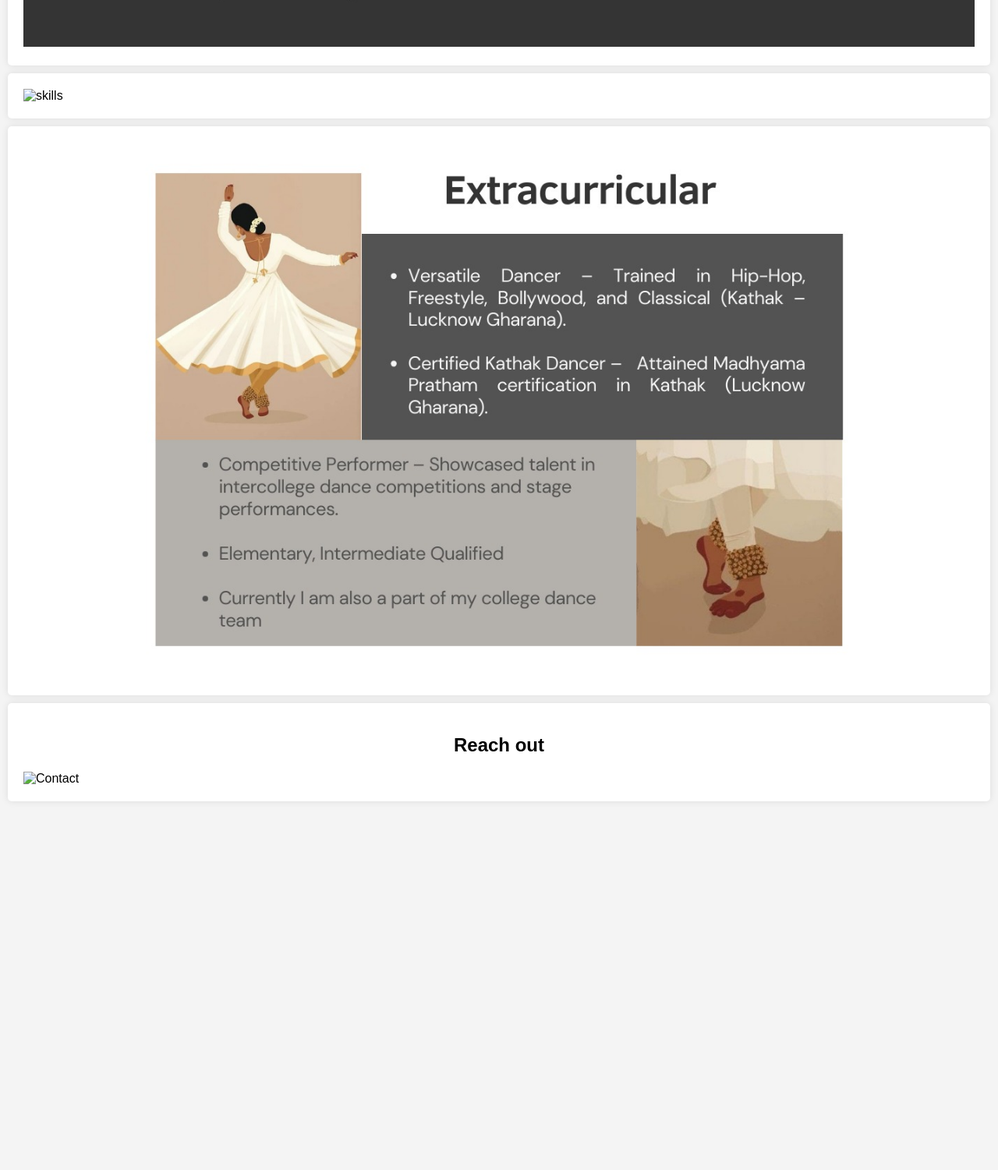
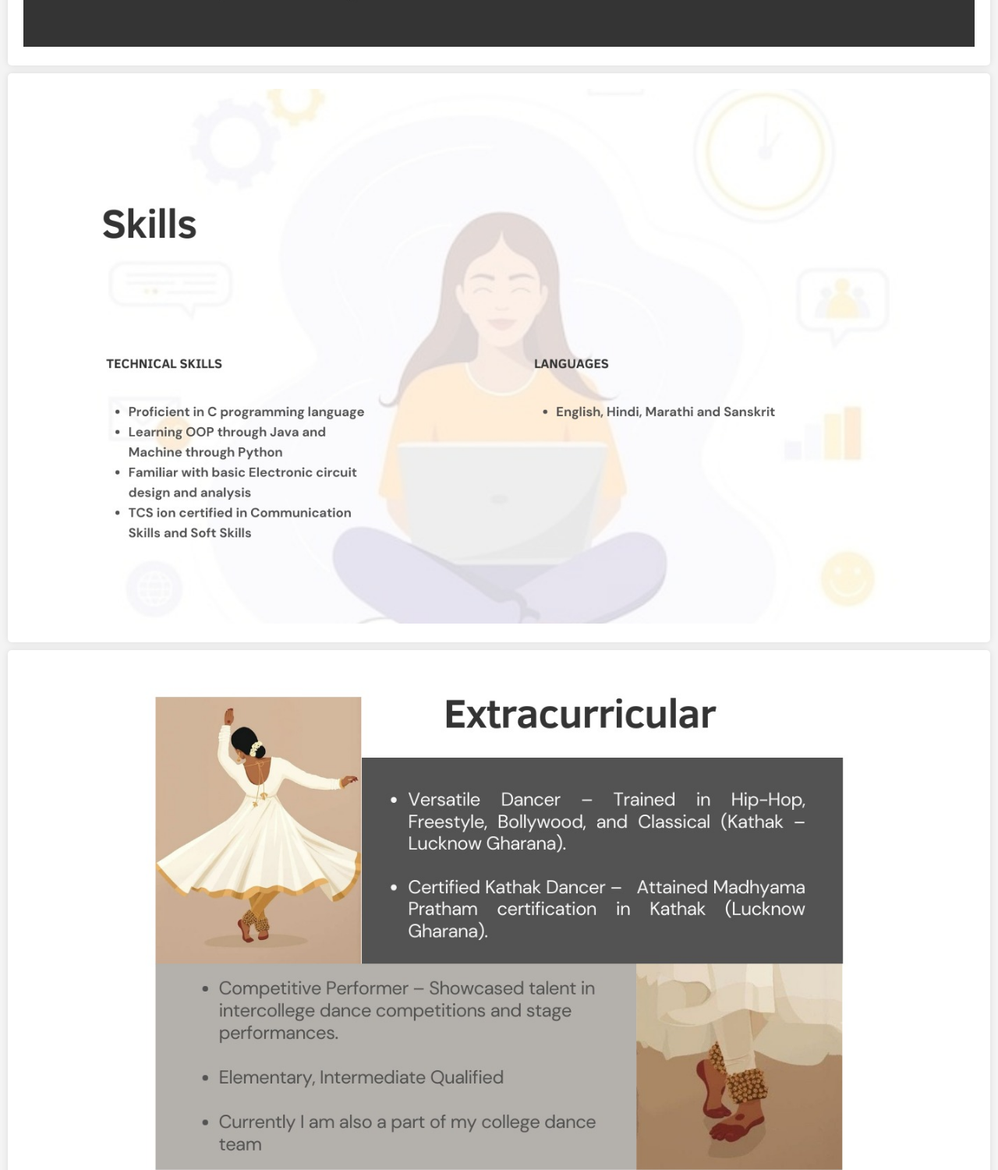
Before and after one commit to LyriX2/Website-for-me, a plain HTML site: page index.html in a window 1280 px wide. Shown: the part 2968-4469 px from the top of the page at 78% size. Before the commit the page ends 4006 px from the top, so only its background shows below. Drawn offline with Linux system fonts and the light colour scheme.

Commit message:
Update index.html

```diff
--- a/index.html
+++ b/index.html
@@ -30,7 +30,7 @@
 </section>
 
 <section id="skills">
-    <img src="imageB.jpg" alt="skills">
+    <img src="image A.jpg" alt="skills">
 </section>
 
 
@@ -40,7 +40,7 @@
 
 <section id="contact">
     <h2>Reach out</h2>
-    <img src="imageB.jpg" alt="Contact">
+    <img src="image B.jpg" alt="Contact">
 </section>
 
 </body>
```
